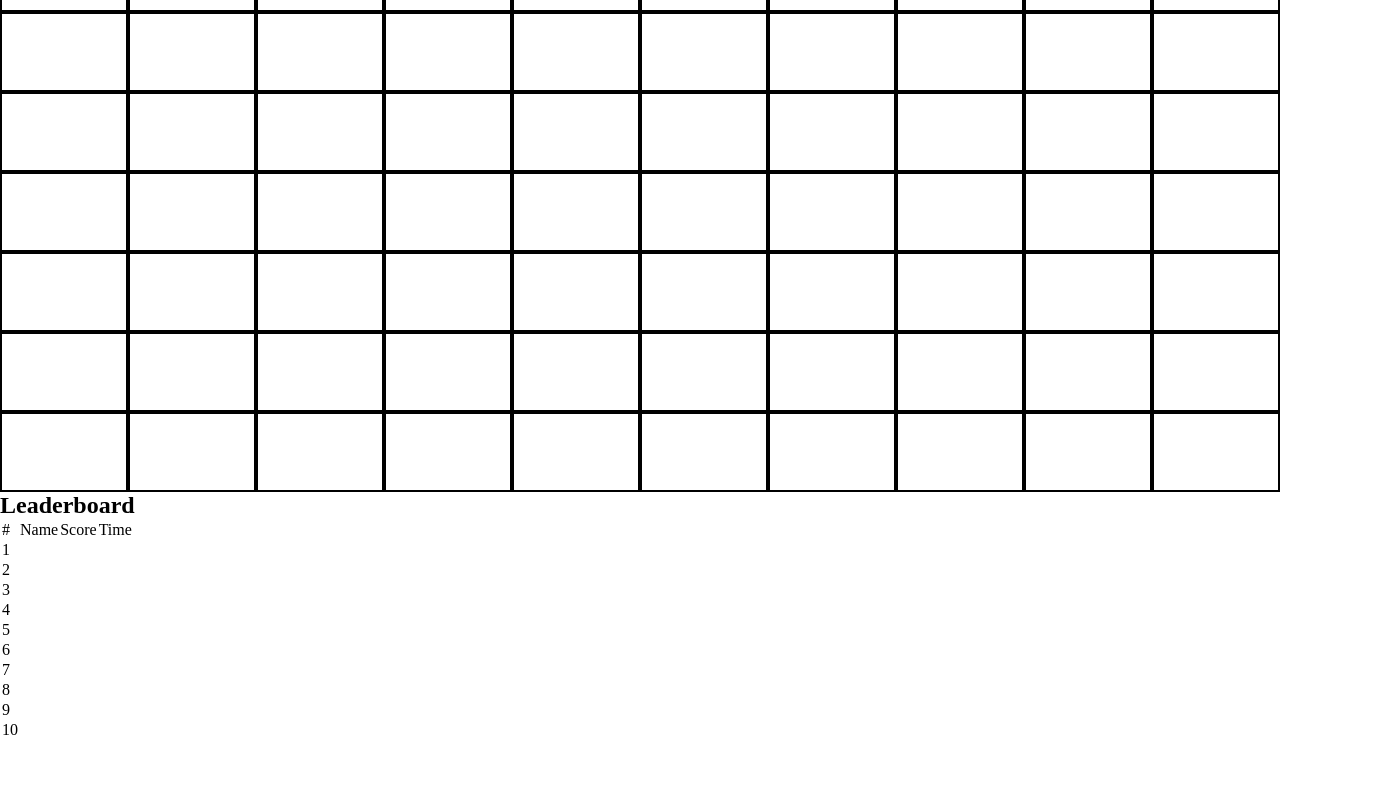
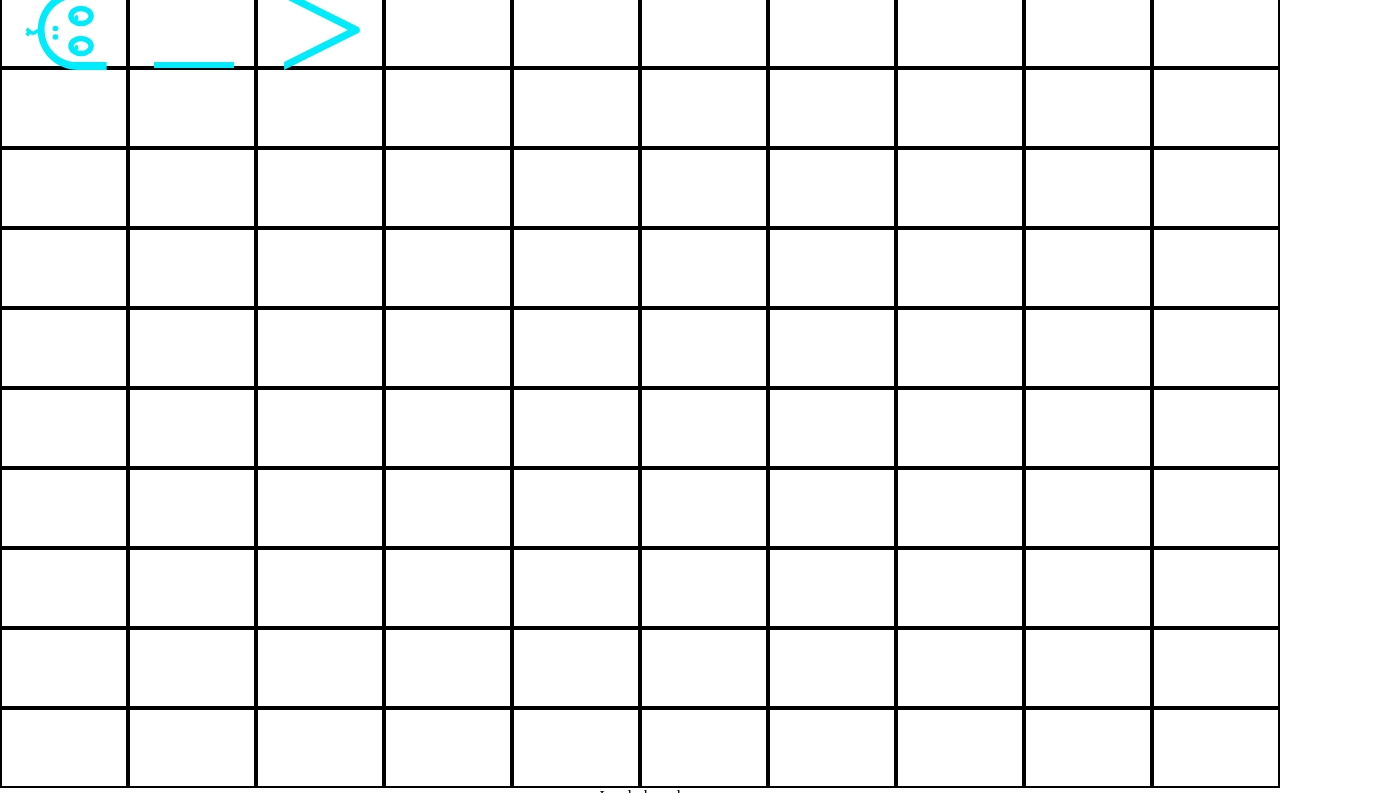
Before and after one commit to Ohrion13/snake, a plain HTML site: page index.html in a window 1280 px wide. Shown: the part 326-1119 px from the top of the page, 1384 px wide, since content can reach past the window. Before the commit the page ends 1067 px from the top, so only its background shows below. Drawn offline with Linux system fonts and the light colour scheme.

Commit message:
save progress

```diff
--- a/css/style.css
+++ b/css/style.css
@@ -36,15 +36,32 @@ a {
 
 }
 
-.color-green {
-    background-color: green;
+.head {
+    height: 10vh;
+    width: 10vw;
+    transform: rotate(180deg);
 }
 
-.color-blue {
-    background-color: blue;
+.body {
+    height: 10vh;
+    width: 10vw;
 }
 
-.color-yellow {
-    background-color: yellow;
+.tail {
+    height: 10vh;
+    width: 10vw;
+    transform: rotate(180deg);
+}
 
-}
+.table {
+    border-collapse: collapse;
+    width: 100%;
+  }
+
+  table td,
+  table th {
+    border: 1px solid black;
+    padding: 0.25rem;
+    text-align: center;
+    width: calc((100% - 1.24rem) / 9);
+  }
--- a/index.html
+++ b/index.html
@@ -23,13 +23,15 @@
 
         <ul class="container js-container">
             <li class="container-lst">
-                <img id="snakeHead" class="color-green" src="SVG/tetebleu.svg" alt="image svg représentant la tête du serpent">
+                <img id="snakeHead" class="head" src="img/tetebleu.svg" alt="image svg représentant la tête du serpent">
             </li>
             <li class="container-lst">
-                <img id="snakeBody" class="color-blue" src="SVG/corpsbleu.svg" alt="image svg représentant le corps du serpent">
+                <img id="snakeBody" class="body" src="img/corpsbleu.svg"
+                    alt="image svg représentant le corps du serpent">
             </li>
             <li class="container-lst">
-                <img id="snakeTail" class="color-yellow" src="SVG/queuebleu.svg" alt="image svg représentant la queue du serpent">
+                <img id="snakeTail" class="tail" src="img/queuebleu.svg"
+                    alt="image svg représentant la queue du serpent">
             </li>
             <li class="container-lst"></li>
             <li class="container-lst"></li>
@@ -131,79 +133,94 @@
         </ul>
 
         <section class="section-leaderboard">
+
             <div class="containter-leaderboard">
-<h1 class="titre-leaderboard">
-Leaderboard
-</h1>
-<table>
+
+                <table class="table">
+
+                    <caption>Leaderboard</caption>
+
                     <tr>
                         <td>#</td>
                         <td>Name</td>
                         <td>Score</td>
                         <td>Time</td>
                     </tr>
+
                     <tr>
                         <td>1</td>
                         <td></td>
                         <td></td>
                         <td></td>
                     </tr>
+
                     <tr>
                         <td>2</td>
                         <td></td>
                         <td></td>
                         <td></td>
                     </tr>
+
                     <tr>
                         <td>3</td>
                         <td></td>
                         <td></td>
                         <td></td>
                     </tr>
+
                     <tr>
                         <td>4</td>
                         <td></td>
                         <td></td>
                         <td></td>
                     </tr>
+
                     <tr>
                         <td>5</td>
                         <td></td>
                         <td></td>
                         <td></td>
                     </tr>
+
                     <tr>
                         <td>6</td>
                         <td></td>
                         <td></td>
                         <td></td>
                     </tr>
+
                     <tr>
                         <td>7</td>
                         <td></td>
                         <td></td>
                         <td></td>
                     </tr>
+
                     <tr>
                         <td>8</td>
                         <td></td>
                         <td></td>
                         <td></td>
                     </tr>
+
                     <tr>
                         <td>9</td>
                         <td></td>
                         <td></td>
                         <td></td>
                     </tr>
+
                     <tr>
                         <td>10</td>
                         <td></td>
                         <td></td>
                         <td></td>
                     </tr>
+
                 </table>
+
             </div>
+
         </section>
 
     </main>
```
Also changed, not shown: img/corpsbleu.svg (renamed from SVG/corpsbleu.svg), img/logo-snake-bleu.png (added), img/queuebleu.svg (renamed from SVG/queuebleu.svg), img/tetebleu.svg (renamed from SVG/tetebleu.svg), img/viragebleu.svg (renamed from SVG/viragebleu.svg). Lines whose indentation alone changed are shown as unchanged.
